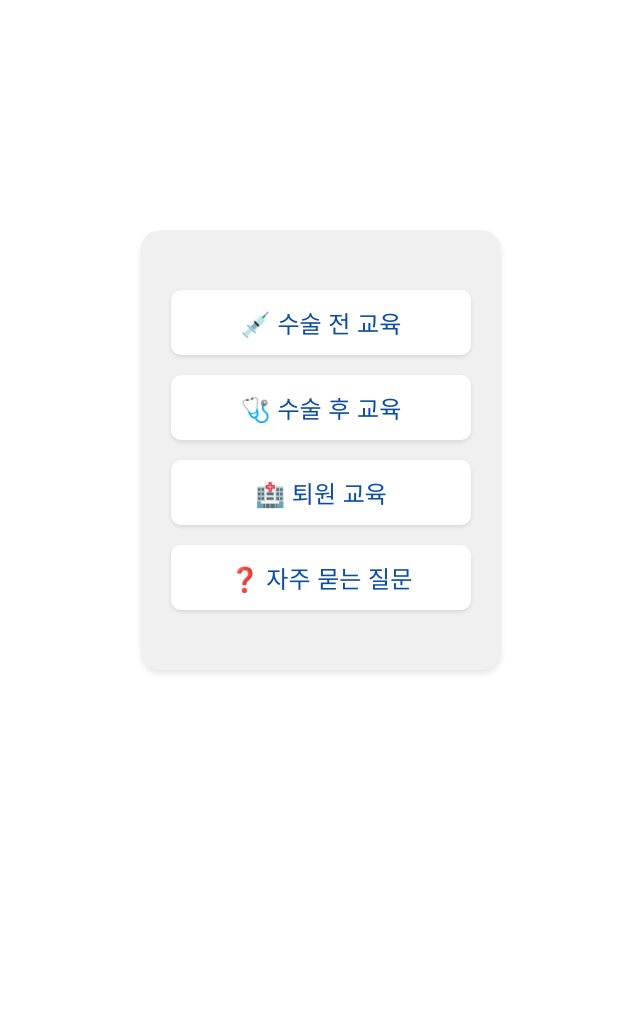
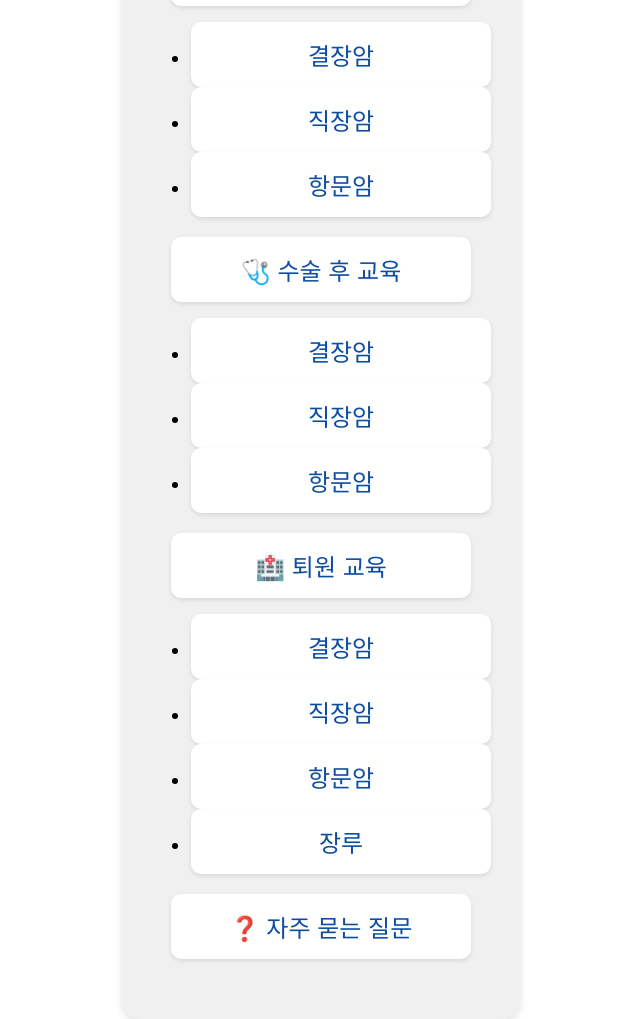
Before and after one commit to samgulza/samgulza.github.io, a Jekyll site: the page index.html, which Jekyll copies as it is, in a window 1280 px wide. Shown: the whole page, without its empty margins (319-959 px from the left). Built offline with Jekyll 4.4.1, drawn with Linux system fonts in a browser that asks for light colours; before the commit the page ends 900 px from its top, so only the background shows below that.

Commit message:
Update index.html

```diff
--- a/index.html
+++ b/index.html
@@ -10,29 +10,51 @@
   </style>
 </head>
 <body>
+  <!-- 스플래시 스크린 -->
   <div class="splash-screen">
     <h1>삼성서울병원 암7서</h1>
   </div>
 
+  <!-- 메인 컨텐츠 -->
   <div class="container">
     <div class="menu">
+      <!-- 수술 전 교육 -->
       <div class="menu-item">
-        <a href="{{ '/categories/#수술-전-교육' | relative_url }}">💉 수술 전 교육</a>
+        <a href="#" class="has-submenu">💉 수술 전 교육</a>
+        <ul class="submenu">
+          <li><a href="pages/pre-op-colon.html">결장암</a></li>
+          <li><a href="pages/pre-op-rectal.html">직장암</a></li>
+          <li><a href="pages/pre-op-anal.html">항문암</a></li>
+        </ul>
       </div>
+      <!-- 수술 후 교육 -->
       <div class="menu-item">
-        <a href="{{ '/categories/#수술-후-교육' | relative_url }}">🩺 수술 후 교육</a>
+        <a href="#" class="has-submenu">🩺 수술 후 교육</a>
+        <ul class="submenu">
+          <li><a href="pages/post-op-colon.html">결장암</a></li>
+          <li><a href="pages/post-op-rectal.html">직장암</a></li>
+          <li><a href="pages/post-op-anal.html">항문암</a></li>
+        </ul>
       </div>
+      <!-- 퇴원 교육 -->
       <div class="menu-item">
-        <a href="{{ '/categories/#퇴원-교육' | relative_url }}">🏥 퇴원 교육</a>
+        <a href="#" class="has-submenu">🏥 퇴원 교육</a>
+        <ul class="submenu">
+          <li><a href="pages/discharge-colon.html">결장암</a></li>
+          <li><a href="pages/discharge-rectal.html">직장암</a></li>
+          <li><a href="pages/discharge-anal.html">항문암</a></li>
+          <li><a href="pages/discharge-stoma.html">장루</a></li>
+        </ul>
       </div>
+      <!-- 자주 묻는 질문 -->
       <div class="menu-item">
-        <a href="{{ '/categories/#자주-묻는-질문' | relative_url }}">❓ 자주 묻는 질문</a>
+        <a href="pages/faq.html">❓ 자주 묻는 질문</a>
       </div>
     </div>
   </div>
 
   <script>
-    // 스플래시 스크린을 일정 시간 후에 숨김
+    // 스플래시 스크린 제어
     window.onload = function() {
       setTimeout(function() {
         document.querySelector('.splash-screen').style.opacity = '0';
```
Also changed, not shown: other parts of index.html (+15 -1 lines).
